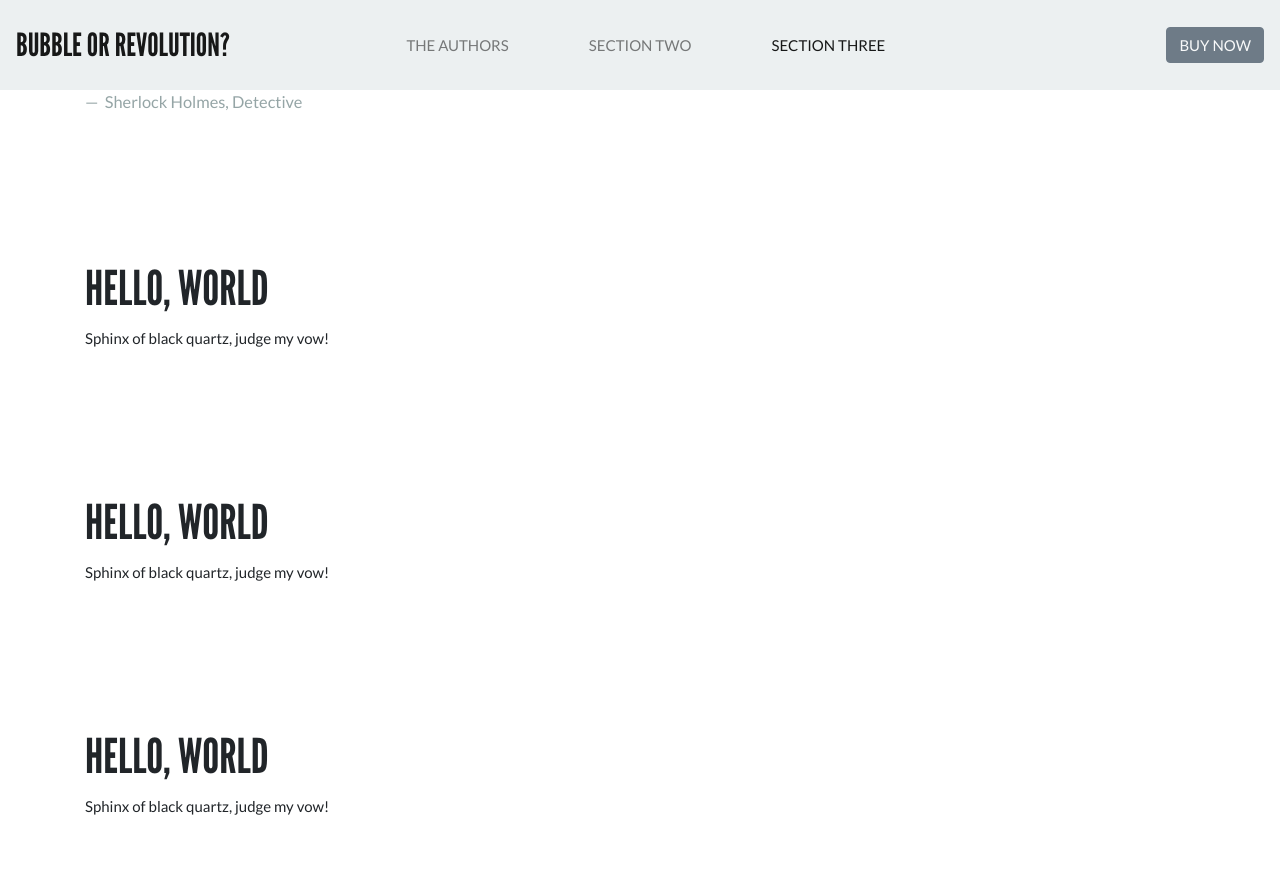
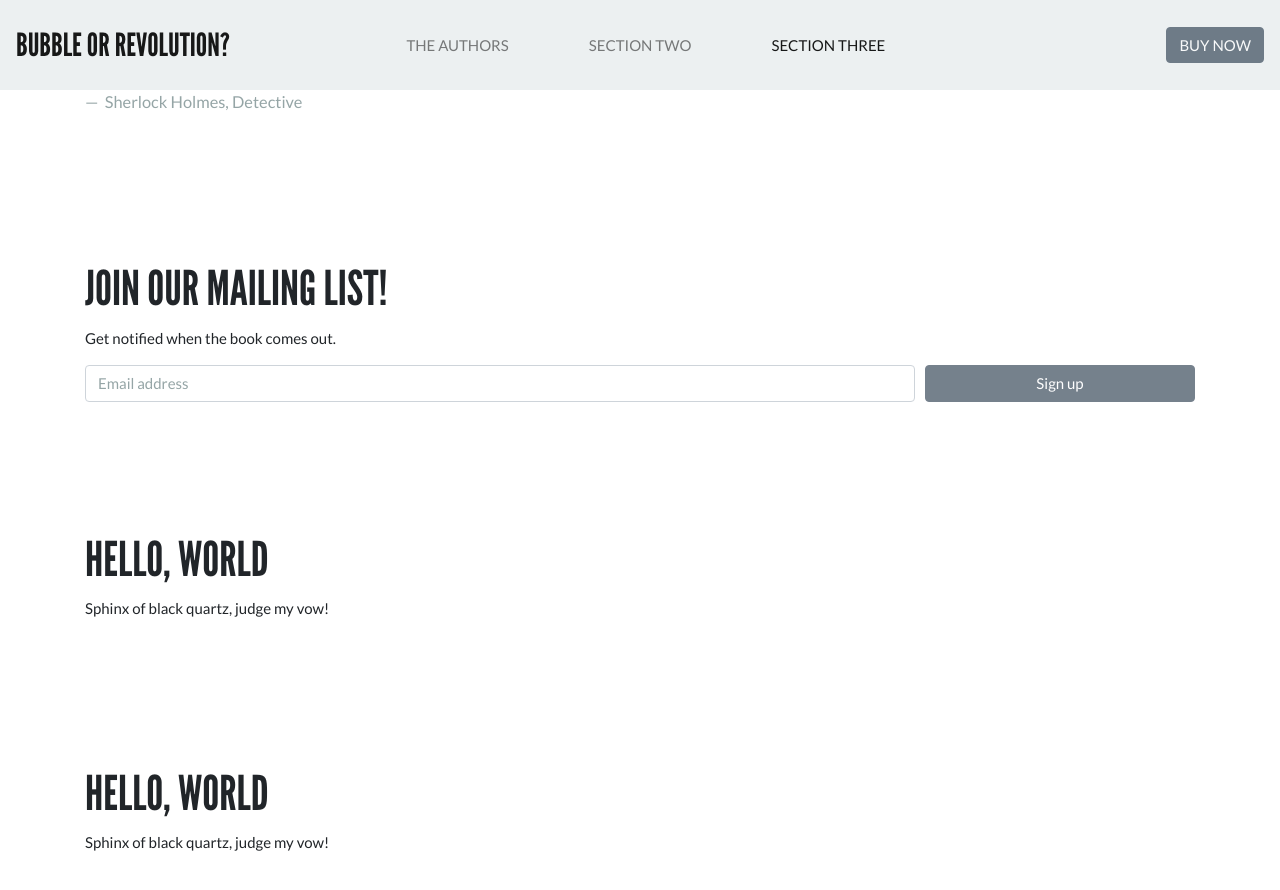
Before and after one commit to bubbleorrevolution/BubbleOrRevolution.github.io, a Jekyll site: the page built from index.html, in a window 1280 px wide and 900 px high, scrolled down 2391 px. Shown: the top 890 px of the window. Built offline with Jekyll 4.4.1, drawn with Linux system fonts in a browser that asks for light colours; nearby versions of some CDN libraries; a script that is not in the unit is left out.

Commit message:
mailing list

```diff
--- a/index.html
+++ b/index.html
@@ -130,11 +130,22 @@ layout: default
     <section class="section">
       <div class="section-content">
         <div class="container">
-          <h1>Hello, World</h1>
+          <h1>Join our mailing list!</h1>
 
           <p>
-            Sphinx of black quartz, judge my vow!
+            Get notified when the book comes out.
           </p>
+
+          <form>
+            <div class="form-row">
+              <div class="col-sm-9">
+                <input type="email" class="form-control" placeholder="Email address" />
+              </div>
+              <div class="col-sm-3">
+                <button class="btn btn-primary btn-block disabled">Sign up</button>
+              </div>
+            </div>
+          </form>
         </div>
       </div>
     </section>
```
